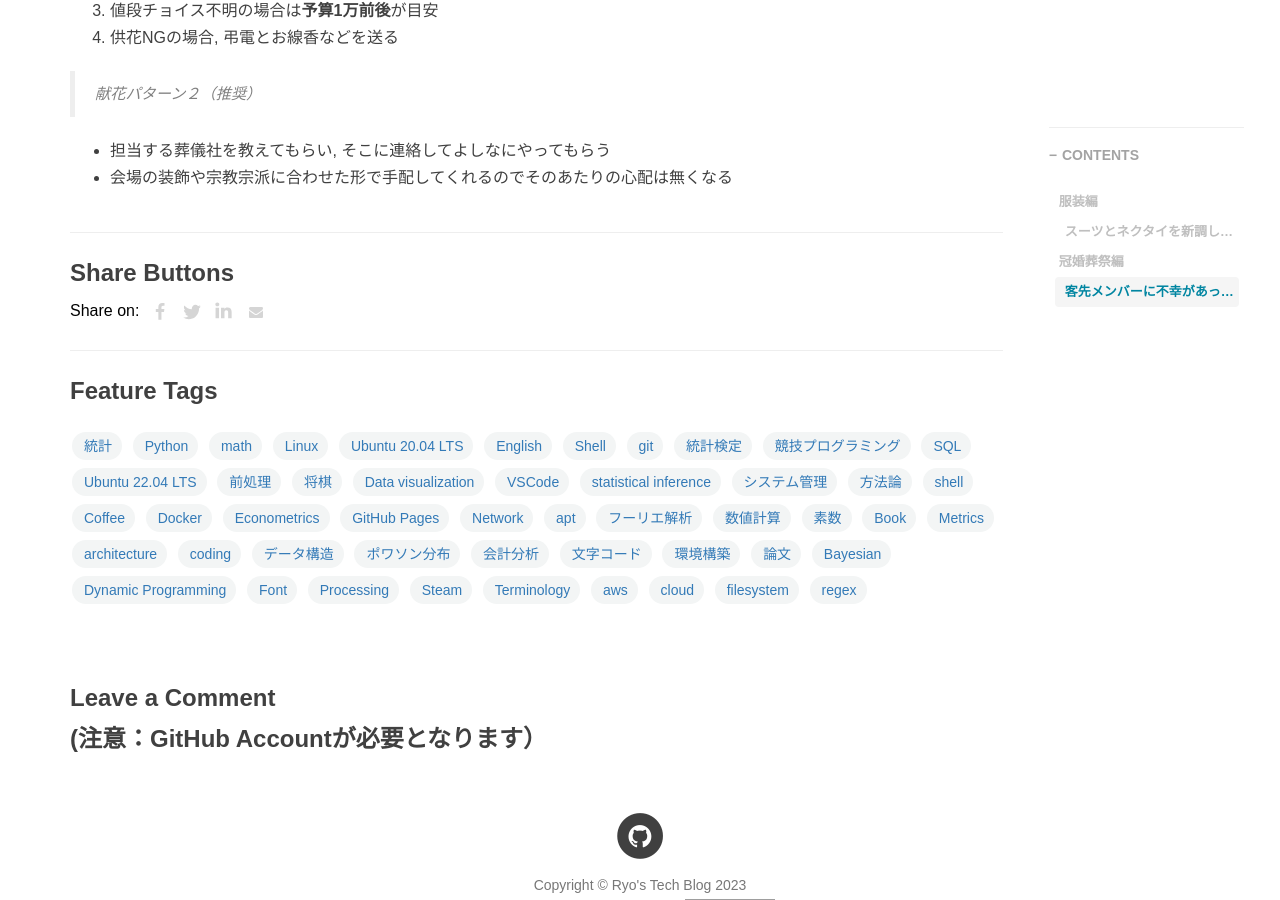
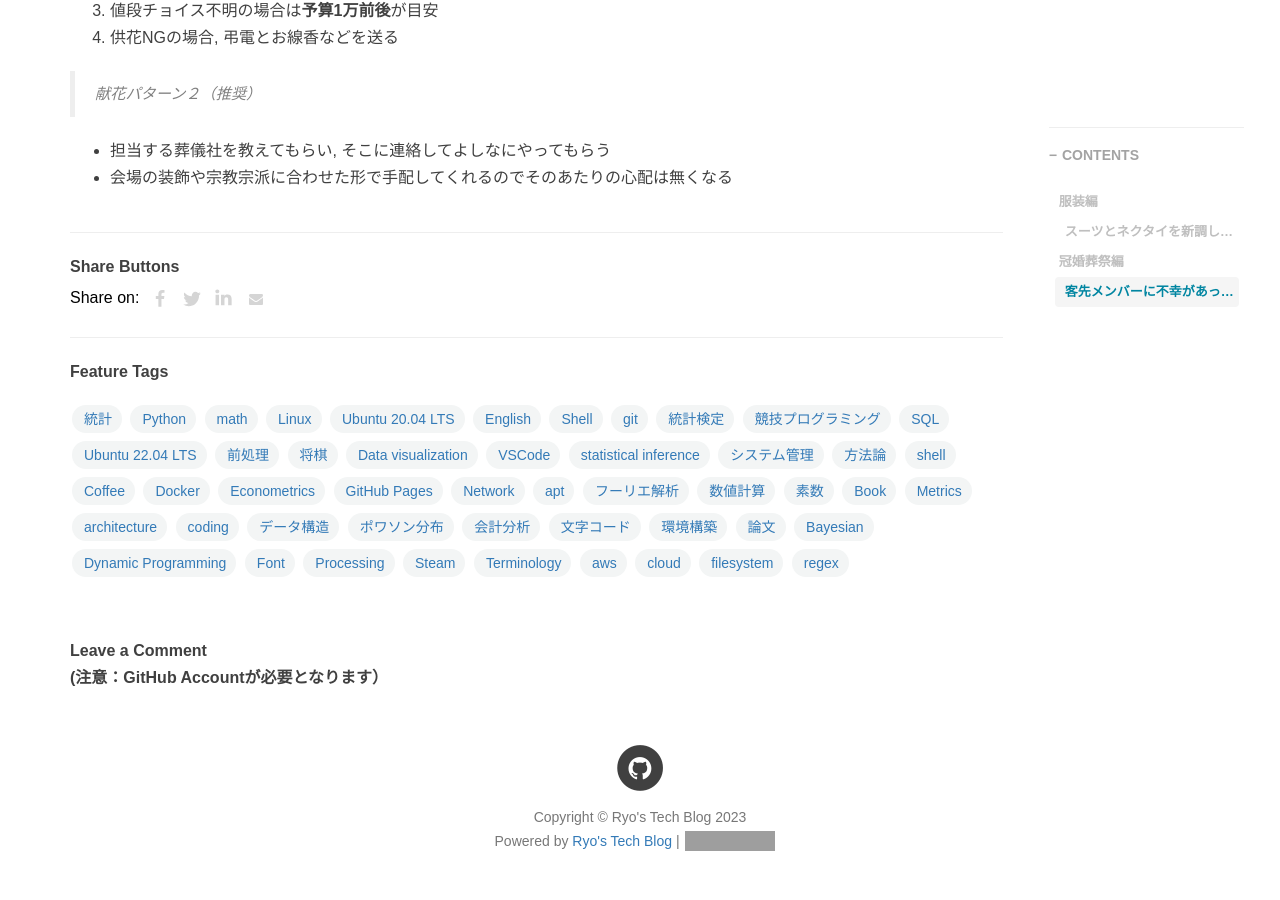
Before and after one commit to RyoNakagami/RyoNakagami.github.io, a Jekyll site: the page built from _posts/2020-10-10-common-sense-hacking.md, in a window 1280 px wide and 900 px high, scrolled down 1791 px. Built offline with Jekyll 4.4.1, drawn with Linux system fonts in a browser that asks for light colours; comment, search, counter and statistics services are not loaded; grey boxes are pictures that could not be loaded.

Commit message:
FIX fontsize

```diff
--- a/_layouts/post.html
+++ b/_layouts/post.html
@@ -30,13 +30,13 @@ classes: wide
 
                 <hr style="visibility: hidden;">
                 <hr/>
-                <b><font size="5">Share Buttons</font><br></b>
+                <b><fontsize="5">Share Buttons</font><br></b>
                 {% include share-buttons.html %}
 
                 <hr/>
 
                 <!-- Featured Tags -->
-                <b><font size="5">Feature Tags</b>
+                <b><fontsize="5">Feature Tags</b>
                     <div id="tag_cloud" class="tags tags-sup js-tags"
                     style="line-height: 0px !important;">
                         {% capture tags %}
@@ -53,14 +53,14 @@ classes: wide
 
                 <br>
 
-                <b><font size="5">Leave a Comment</font><br>(注意：GitHub Accountが必要となります）</b>
+                <b><fontsize="5">Leave a Comment</font><br>(注意：GitHub Accountが必要となります）</b>
 
                 <script src="https://utteranc.es/client.js"
                     repo="RyoNakagami/RyoNakagami.github.io"
                     issue-term="url"
                     theme="github-light"
                     crossorigin="anonymous"
-                    async>
+                    async>Reduce unused JavaScript
 
                 </script>
 
```
